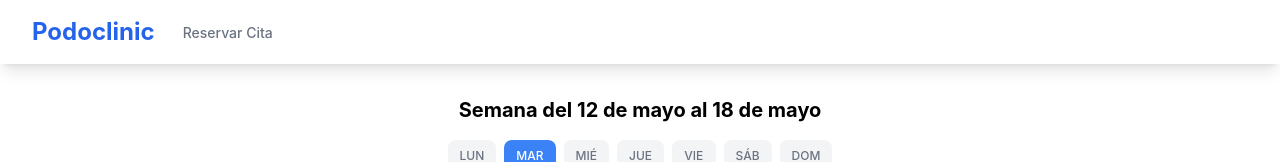
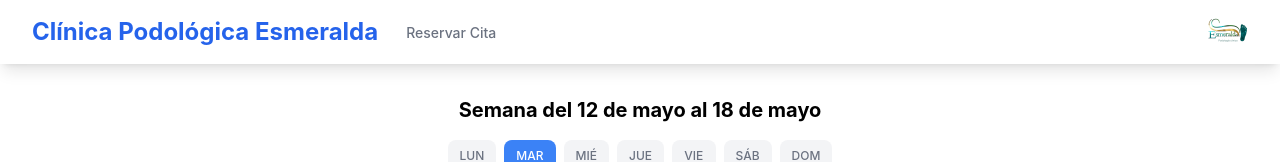
Before and after one commit to Xamppy/podoclinic, a React (Create React App) app in the folder frontend/: page /public/reservar in a window 1280 px wide. Shown: the top 162 px of the page. Built offline with nearby package versions, Linux system fonts and the light colour scheme; no server answers.

Commit message:
Añadido logo y favicon

```diff
--- a/frontend/public/index.html
+++ b/frontend/public/index.html
@@ -7,7 +7,7 @@
     <meta name="theme-color" content="#000000" />
     <meta
       name="description"
-      content="Web site created using create-react-app"
+      content="Sistema de gestión para Clínica Podológica Esmeralda"
     />
     <link rel="apple-touch-icon" href="%PUBLIC_URL%/logo192.png" />
     <!--
@@ -24,7 +24,7 @@
       work correctly both with client-side routing and a non-root public URL.
       Learn how to configure a non-root public URL by running `npm run build`.
     -->
-    <title>React App</title>
+    <title>Clínica Podológica Esmeralda</title>
   </head>
   <body>
     <noscript>You need to enable JavaScript to run this app.</noscript>
--- a/frontend/src/components/Navbar.jsx
+++ b/frontend/src/components/Navbar.jsx
@@ -11,7 +11,7 @@ const Navbar = () => {
           <div className="flex">
             <div className="flex-shrink-0 flex items-center">
               <Link to="/" className="text-2xl font-bold text-blue-600">
-                Podoclinic
+                Clínica Podológica Esmeralda
               </Link>
             </div>
             <div className="hidden sm:ml-6 sm:flex sm:space-x-8">
@@ -22,6 +22,15 @@ const Navbar = () => {
                 Reservar Cita
               </Link>
             </div>
+          </div>
+
+          {/* Logo al final del navbar */}
+          <div className="hidden sm:flex sm:items-center">
+            <img
+              src={`${process.env.PUBLIC_URL}/logo-podoclinic.png`}
+              alt="Logo Clínica Podológica Esmeralda"
+              className="h-10 w-auto"
+            />
           </div>
 
           <div className="sm:hidden">
@@ -55,6 +64,14 @@ const Navbar = () => {
               Reservar Cita
             </Link>
           </div>
+          {/* Logo en modo móvil */}
+          <div className="flex justify-center pb-3">
+            <img
+              src={`${process.env.PUBLIC_URL}/logo-podoclinic.png`}
+              alt="Logo Clínica Podológica Esmeralda"
+              className="h-10 w-auto"
+            />
+          </div>
         </div>
       )}
     </nav>
--- a/frontend/src/components/layout/Header.jsx
+++ b/frontend/src/components/layout/Header.jsx
@@ -15,7 +15,7 @@ const Header = () => {
         <div className="flex justify-between h-16">
           <div className="flex">
             <div className="flex-shrink-0 flex items-center">
-              <h1 className="text-xl font-bold text-indigo-600">Podoclinic</h1>
+              <h1 className="text-xl font-bold text-indigo-600">Clínica Podológica Esmeralda</h1>
             </div>
           </div>
 
--- a/frontend/src/components/layout/Sidebar.jsx
+++ b/frontend/src/components/layout/Sidebar.jsx
@@ -13,9 +13,15 @@ const Sidebar = () => {
 
   return (
     <div className="bg-gray-800 text-white w-64 min-h-screen p-4">
-      <div className="mb-8">
-        <h1 className="text-2xl font-bold text-white">Podoclinic</h1>
-        <p className="text-gray-400 text-sm">Panel de Administración</p>
+      <div className="mb-6 flex flex-col items-center">
+        {/* Logo */}
+        <img
+          src={`${process.env.PUBLIC_URL}/logo-podoclinic.png`}
+          alt="Logo Clínica Podológica Esmeralda"
+          className="w-32 h-auto mb-1"
+        />
+        <h1 className="text-2xl font-bold text-white text-center mb-2">Clínica Podológica Esmeralda</h1>
+        <p className="text-gray-400 text-sm text-center">Panel de Administración</p>
       </div>
       <nav className="space-y-2">
         {menuItems.map((item) => (
--- a/frontend/src/pages/RespaldoPage.jsx
+++ b/frontend/src/pages/RespaldoPage.jsx
@@ -57,7 +57,7 @@ const RespaldoPage = () => {
         <h2 className="text-2xl font-semibold mb-6">Generar Copia de Seguridad</h2>
 
         <p className="mb-6 text-xl leading-relaxed">
-          Desde esta sección puede generar una copia de seguridad completa de todos los datos de Podoclinic.
+          Desde esta sección puede generar una copia de seguridad completa de todos los datos de Clínica Podológica Esmeralda.
           El archivo generado puede guardarse donde usted prefiera: escritorio, disco externo o pendrive.
         </p>
 
```
Also changed, not shown: frontend/public/logo-podoclinic.png (added), 1 other file (tests, documents, lock files or other folders).
